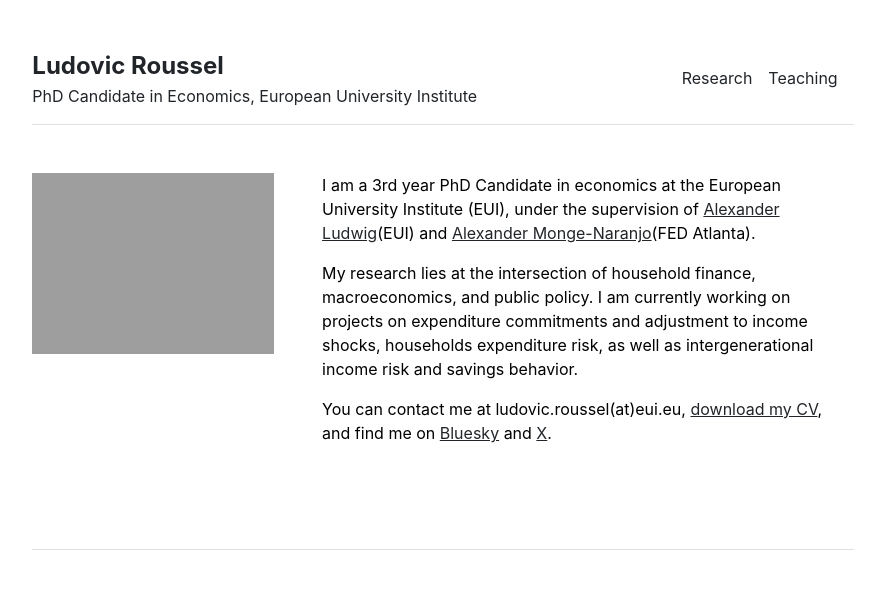
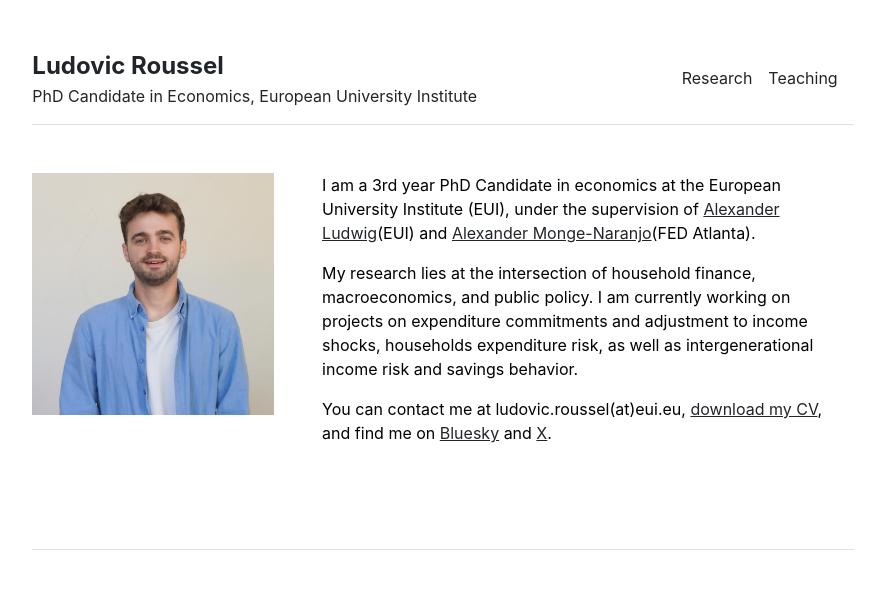
Before and after one commit to LudovicRoussel/ludovicroussel.github.io, a Jekyll site: the page built from index.md, in a window 1280 px wide. Shown: the top 589 px of the page, without its empty margins (197-1082 px from the left). Built offline with Jekyll 4.4.1, drawn with Linux system fonts in a browser that asks for light colours.

Commit message:
Update home.html

```diff
--- a/_layouts/home.html
+++ b/_layouts/home.html
@@ -4,7 +4,7 @@ layout: default
 
 <div class="row g-5 mb-5">
   <div class="col-md-4">
-    <img src="{{ site.github.url }}/assets/img/picture.jpg.png" alt="Home" width="100%">
+    <img src="{{ site.github.url }}/assets/picture.jpg" alt="Home" width="100%">
   </div>
   <div class="col-md-8">
     {{ content }}
```
